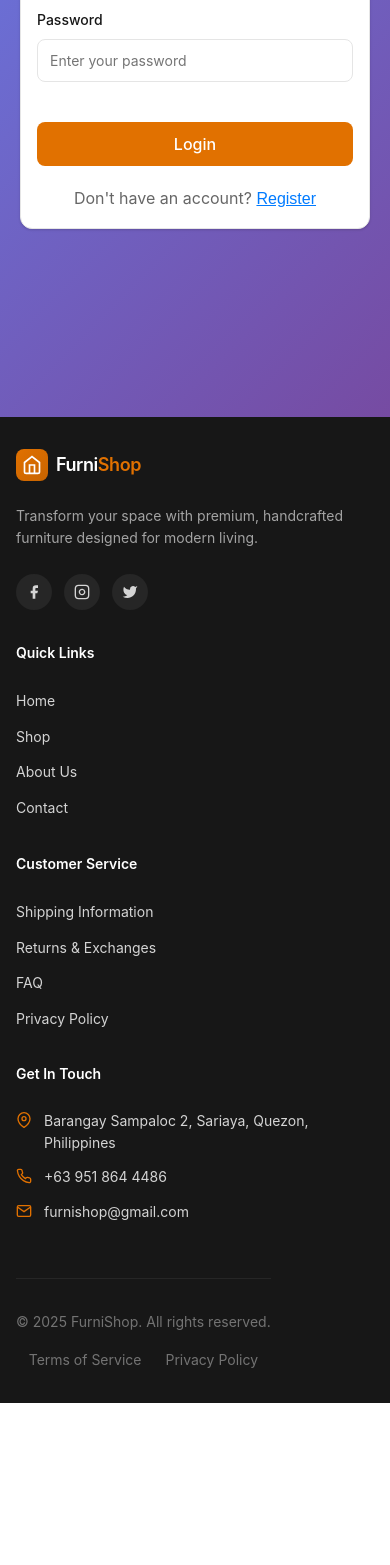
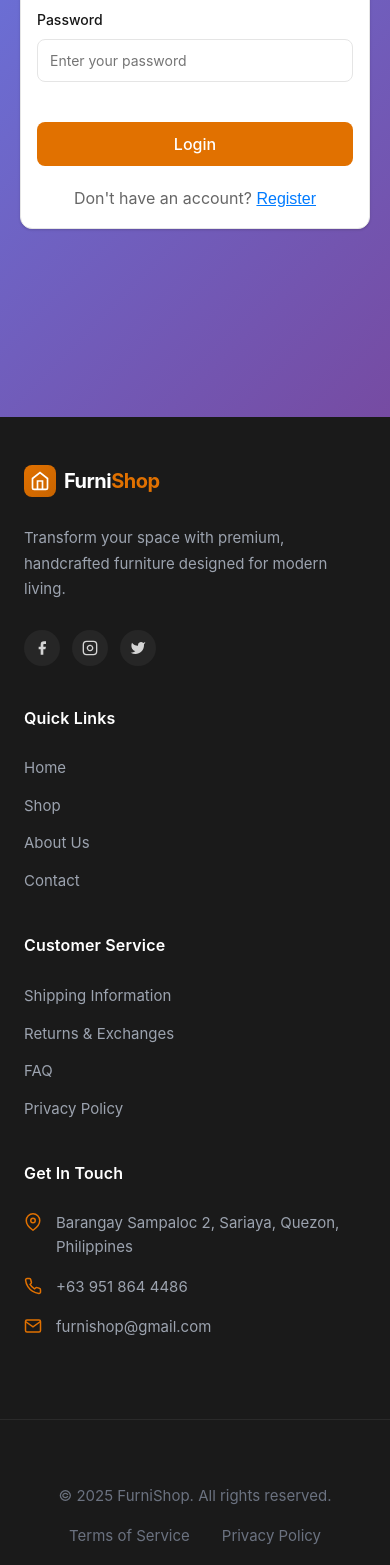
Before and after one commit to clicianDev/furnishop-client, a React (Create React App) app: page /login in a window 390 px wide. Shown: the part 432-1997 px from the top of the page. Before the commit the page ends 1835 px from the top, so only its background shows below. Built offline with nearby package versions, Linux system fonts and the light colour scheme; no server answers; the HTML template or start-up script is replaced by a standard one.

Commit message:
style: Update footer styles for improved layout and responsiveness

```diff
--- a/src/components/Footer.css
+++ b/src/components/Footer.css
@@ -1,19 +1,19 @@
 /* Footer Styles */
 .footer {
-  background-color: #171717;
+  background-color: #1a1a1a;
   color: #d4d4d4;
 }
 
 .footer-content {
-  max-width: 1280px;
+  max-width: 1400px;
   margin: 0 auto;
-  padding: 3rem 1rem;
+  padding: 4rem 2rem 2rem;
 }
 
 .footer-grid {
   display: grid;
-  grid-template-columns: repeat(auto-fit, minmax(250px, 1fr));
-  gap: 3rem;
+  grid-template-columns: 2fr 1fr 1fr 1.5fr;
+  gap: 4rem;
   margin-bottom: 3rem;
 }
 
@@ -21,7 +21,7 @@
 .footer-section {
   display: flex;
   flex-direction: column;
-  gap: 1rem;
+  gap: 1.25rem;
 }
 
 /* Logo */
@@ -50,9 +50,9 @@
 }
 
 .footer-logo .logo-text {
-  font-size: 1.125rem;
+  font-size: 1.25rem;
   color: white;
-  font-weight: 600;
+  font-weight: 700;
 }
 
 .footer-logo .logo-highlight {
@@ -60,9 +60,10 @@
 }
 
 .footer-description {
-  font-size: 0.875rem;
-  color: #a3a3a3;
-  line-height: 1.6;
+  font-size: 0.9375rem;
+  color: #9ca3af;
+  line-height: 1.7;
+  max-width: 340px;
 }
 
 /* Social Links */
@@ -97,9 +98,10 @@
 /* Footer Headings */
 .footer-heading {
   color: white;
-  font-size: 0.875rem;
+  font-size: 1rem;
   font-weight: 600;
-  margin-bottom: 0.5rem;
+  margin-bottom: 0.25rem;
+  letter-spacing: 0.01em;
 }
 
 /* Footer Links */
@@ -109,14 +111,15 @@
   margin: 0;
   display: flex;
   flex-direction: column;
-  gap: 0.625rem;
+  gap: 0.75rem;
 }
 
 .footer-links li a {
-  color: #d4d4d4;
+  color: #9ca3af;
   text-decoration: none;
-  font-size: 0.875rem;
+  font-size: 0.9375rem;
   transition: color 0.2s ease;
+  display: inline-block;
 }
 
 .footer-links li a:hover {
@@ -130,26 +133,31 @@
   margin: 0;
   display: flex;
   flex-direction: column;
-  gap: 0.75rem;
+  gap: 1rem;
 }
 
 .contact-item {
   display: flex;
   align-items: flex-start;
-  gap: 0.75rem;
-  font-size: 0.875rem;
+  gap: 0.875rem;
+  font-size: 0.9375rem;
 }
 
 .contact-item svg {
-  width: 1rem;
-  height: 1rem;
+  width: 1.125rem;
+  height: 1.125rem;
   flex-shrink: 0;
   margin-top: 0.125rem;
   color: #E17100;
 }
 
+.contact-item span,
 .contact-item a {
-  color: #d4d4d4;
+  color: #9ca3af;
+  line-height: 1.6;
+}
+
+.contact-item a {
   text-decoration: none;
   transition: color 0.2s ease;
 }
@@ -160,28 +168,31 @@
 
 /* Footer Bottom */
 .footer-bottom {
-  border-top: 1px solid #262626;
-  padding-top: 2rem;
+  border-top: 1px solid #2a2a2a;
+  padding: 4rem 2rem 2rem;
+  margin-top: 1rem;
   display: flex;
   flex-direction: column;
   align-items: center;
   gap: 1rem;
+  max-width: 1400px;
+  margin: 0 auto;
 }
 
 .copyright {
-  font-size: 0.875rem;
-  color: #737373;
+  font-size: 0.9375rem;
+  color: #6b7280;
   text-align: center;
 }
 
 .footer-bottom-links {
   display: flex;
-  gap: 1.5rem;
-  font-size: 0.875rem;
+  gap: 2rem;
+  font-size: 0.9375rem;
 }
 
 .footer-bottom-links a {
-  color: #737373;
+  color: #6b7280;
   text-decoration: none;
   transition: color 0.2s ease;
 }
@@ -202,13 +213,24 @@
   }
 }
 
+@media (max-width: 1024px) {
+  .footer-grid {
+    grid-template-columns: repeat(2, 1fr);
+    gap: 3rem;
+  }
+}
+
 @media (max-width: 767px) {
   .footer-grid {
     grid-template-columns: 1fr;
-    gap: 2rem;
+    gap: 2.5rem;
   }
 
   .footer-content {
-    padding: 2rem 1rem;
+    padding: 3rem 1.5rem 2rem;
+  }
+
+  .footer-description {
+    max-width: 100%;
   }
 }
--- a/src/components/Footer.js
+++ b/src/components/Footer.js
@@ -94,7 +94,9 @@ const Footer = () => {
           </div>
         </div>
 
-        {/* Bottom Bar */}
+
+      </div>
+            {/* Bottom Bar */}
         <div className="footer-bottom">
           <p className="copyright">© 2025 FurniShop. All rights reserved.</p>
           <div className="footer-bottom-links">
@@ -102,7 +104,6 @@ const Footer = () => {
             <Link to="/privacy">Privacy Policy</Link>
           </div>
         </div>
-      </div>
     </footer>
   );
 };
```
